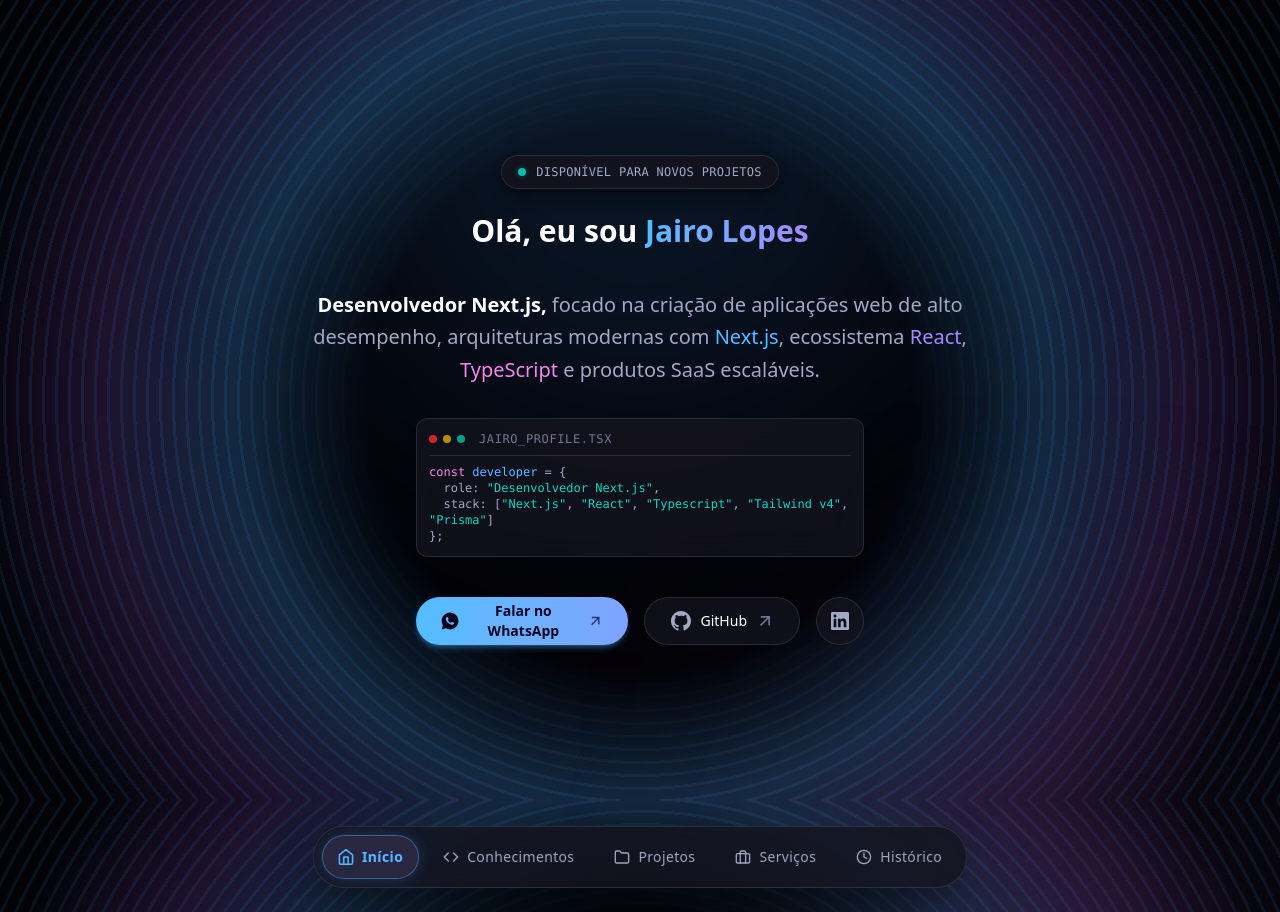
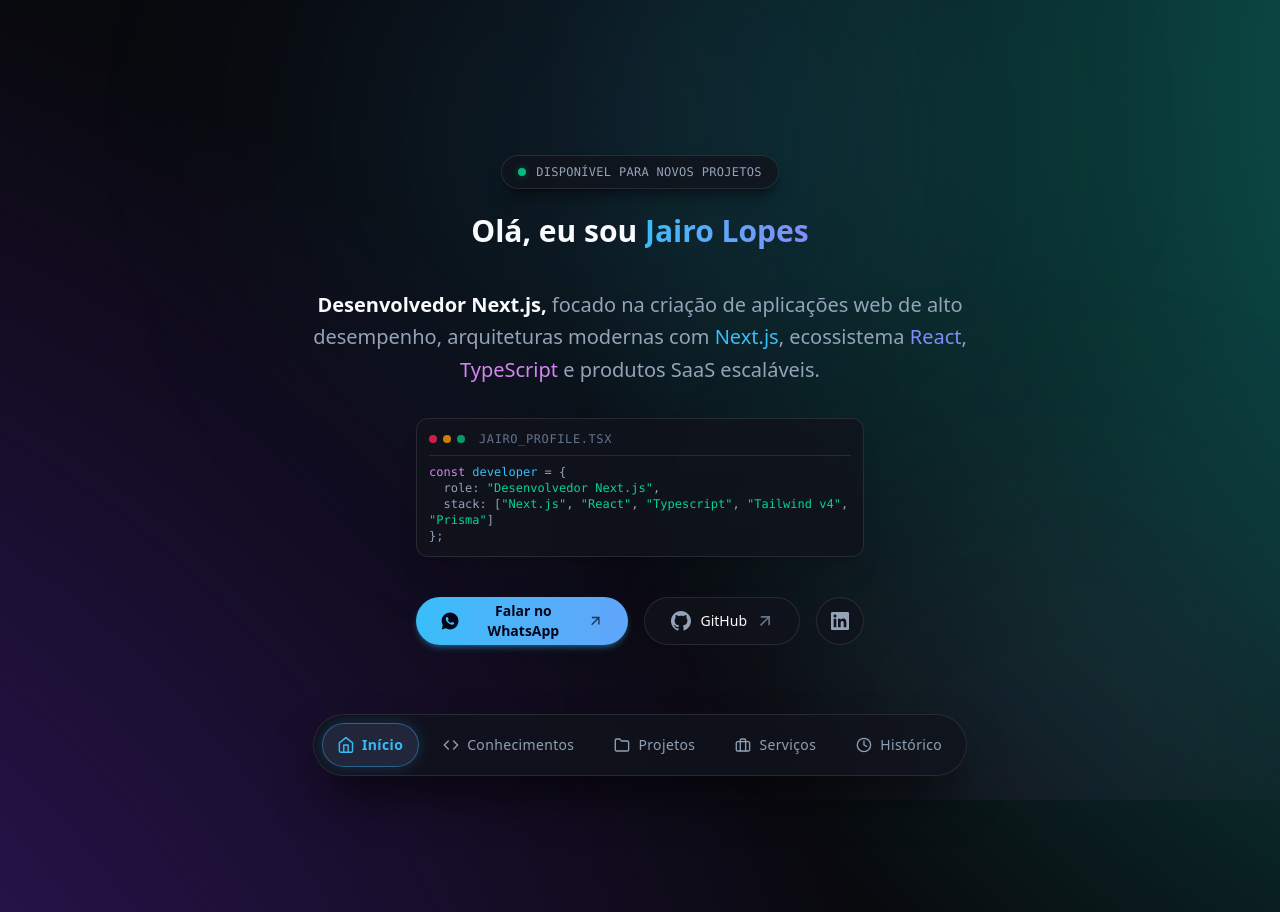
Before and after one commit to JairoLopes/jairo-portfolio, a Next.js app: page / in a window 1280 px wide. Built offline with nearby package versions, Linux system fonts and the light colour scheme.

Commit message:
Update globals.css

```diff
--- a/src/app/globals.css
+++ b/src/app/globals.css
@@ -39,94 +39,63 @@
 }
 
 /* Força o tema escuro mesmo que o SO ou navegador estejam configurados para Light Mode */
-@keyframes heated-accretion {
+html {
+  background-color: var(--background, #08090d);
+  overflow-x: hidden;
+}
+body {
+  position: relative;
+  min-height: 100vh;
+  background: transparent;
+  overflow: hidden;
+}
+
+html::before {
+  content: "";
+  position: fixed;
+  inset: -50vmax;
+  z-index: -2;
+  pointer-events: none;
+  will-change: transform;
+  background-image: radial-gradient(
+    circle at 20% 50%,
+    rgba(13, 148, 136, 0.7) 0%,
+    transparent 35%
+  );
+  animation: orbit2_A 12s linear infinite;
+}
+
+body::before {
+  content: "";
+  position: fixed;
+  inset: -50vmax;
+  z-index: -1;
+  pointer-events: none;
+  will-change: transform;
+  background-image: radial-gradient(
+    circle at 80% 50%,
+    rgba(76, 29, 149, 0.8) 0%,
+    transparent 35%
+  );
+  animation: orbit2_B 9s linear infinite reverse;
+}
+
+@keyframes orbit2_A {
   0% {
-    background-position: 0% 50%;
-    filter: hue-rotate(0deg);
-  }
-  50% {
-    background-position: 100% 50%;
-    filter: hue-rotate(30deg) brightness(1.1);
+    transform: rotate(0deg) scale(1.5);
   }
   100% {
-    background-position: 0% 50%;
-    filter: hue-rotate(0deg);
+    transform: rotate(360deg) scale(1.5);
   }
 }
 
-html,
-body {
-  background-color: #020205 !important;
-  background-image:
-    radial-gradient(
-      circle at 50% 50%,
-      #020205 38%,
-      rgba(217, 70, 239, 0.18) 55%,
-      rgba(129, 140, 248, 0.12) 75%,
-      transparent 90%
-    ),
-    repeating-radial-gradient(
-      circle at 50% 50%,
-      transparent 0,
-      transparent 18px,
-      rgba(244, 63, 94, 0.04) 18px,
-      rgba(244, 63, 94, 0.04) 20px
-    );
-  background-size:
-    160% 160%,
-    100% 100%;
-  animation: heated-accretion 14s ease-in-out infinite;
-  background-attachment: fixed;
-  color: #e0f2fe !important;
-  color-scheme: dark;
-}
-
-@keyframes high-freq-waves-down {
+@keyframes orbit2_B {
   0% {
-    background-position:
-      50% -20%,
-      50% -20%;
-    filter: brightness(0.95);
-  }
-  50% {
-    background-position:
-      50% 120%,
-      50% 120%;
-    filter: brightness(1.15) hue-rotate(20deg);
+    transform: rotate(0deg) scale(1.8) translateX(5vw);
   }
   100% {
-    background-position:
-      50% -20%,
-      50% -20%;
-    filter: brightness(0.95);
+    transform: rotate(360deg) scale(1.8) translateX(5vw);
   }
-}
-
-html,
-body {
-  background-color: #010307 !important;
-  background-image:
-    radial-gradient(
-      circle at 50% 50%,
-      #010307 36%,
-      rgba(56, 189, 248, 0.2) 54%,
-      rgba(139, 92, 246, 0.15) 72%,
-      transparent 90%
-    ),
-    repeating-radial-gradient(
-      circle at 50% 50%,
-      transparent 0,
-      transparent 10px,
-      rgba(56, 189, 248, 0.08) 10px,
-      rgba(56, 189, 248, 0.08) 13px
-    );
-  background-size:
-    160% 160%,
-    100% 100%;
-  animation: high-freq-waves-down 26s ease-in-out infinite;
-  background-attachment: fixed;
-  color: #e0f2fe !important;
-  color-scheme: dark;
 }
 
 /* Painel de Glassmorphism com contraste reforçado no Dark Mode */
```
